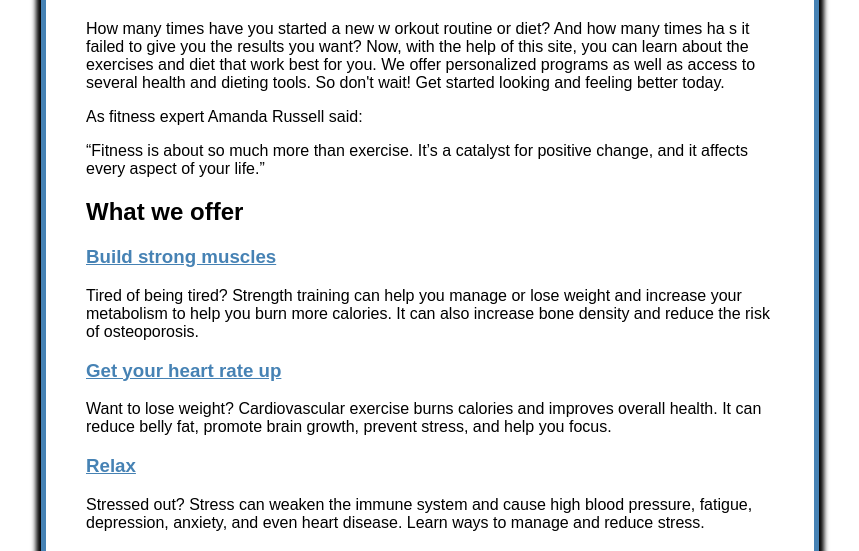
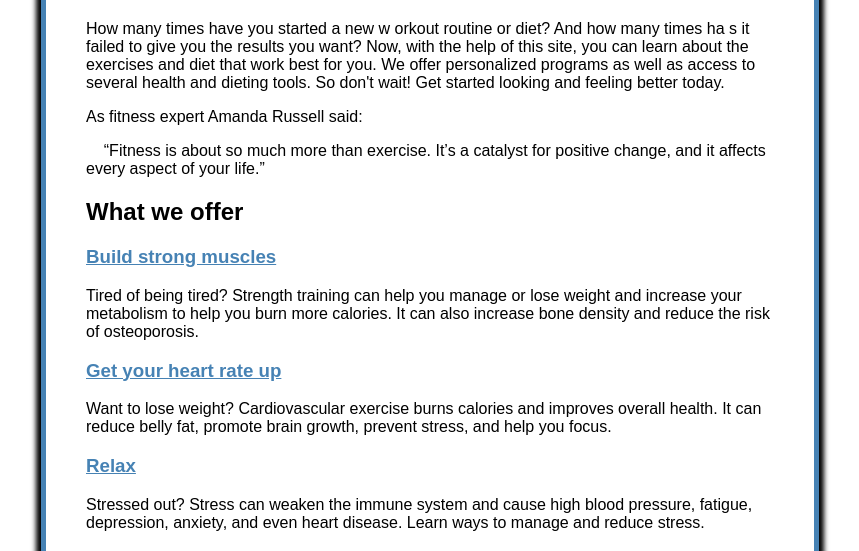
Before and after one commit to NoahMac11/shapeup2, a plain HTML site: page index.html in a window 1280 px wide. Shown: the part 249-800 px from the top of the page, without its empty margins (210-1069 px from the left). Drawn offline with Linux system fonts and the light colour scheme.

Commit message:
Update index.html

```diff
--- a/index.html
+++ b/index.html
@@ -26,7 +26,7 @@
 				access to several health and dieting tools. So
 				don't wait! Get started looking and feeling better today.</p>
 			<p>As fitness expert Amanda Russell said:</p>
-			<q>Fitness is about so much more than exercise.
+			&nbsp;&nbsp;&nbsp;&nbsp;<q>Fitness is about so much more than exercise.
 				It’s a catalyst for positive change, and it
 				affects every aspect of your life.</q>
 			<h2>What we offer</h2>
```
